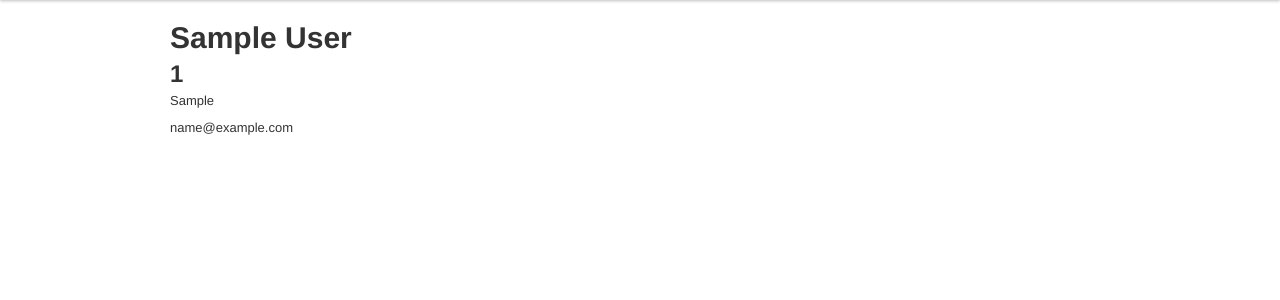
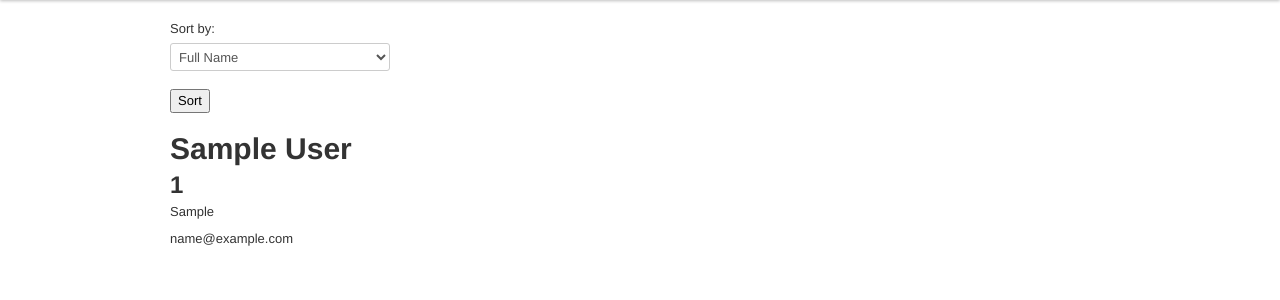
Before and after one commit to Eugen1y/test_website, a Django app: page /employees/ in a window 1280 px wide. Shown: the part 40-340 px from the top of the page. Run offline with Django 3.2, Linux system fonts and the light colour scheme; tables that the repository leaves empty hold one stand-in row (values such as "Sample post"); some libraries are stand-ins or nearby versions.

Commit message:
add sort by form

```diff
--- a/templates/employees.html
+++ b/templates/employees.html
@@ -1,13 +1,16 @@
 {% extends 'base.html' %}
 {% block content %}
+{% load static %}
+<form method="get" action="{% url 'employees' %}">
+    {% csrf_token %}
+    {{ form.as_p }}
+    <button type="submit">Sort</button>
+</form>
 
-      {% for i in employees %}
-
-<h1>{{i.full_name}}</h1>
-        <h2>{{i.level}}</h2>
-<p>{{i.position}}</p>
-<p>{{i.email}}</p>
-
+{% for employee in employees %}
+    <h1>{{ employee.full_name }}</h1>
+    <h2>{{ employee.level }}</h2>
+    <p>{{ employee.position }}</p>
+    <p>{{ employee.email }}</p>
 {% endfor %}
-
 {% endblock %}
--- /dev/null
+++ b/user/forms.py
@@ -0,0 +1,12 @@
+from django import forms
+
+class EmployeeSortForm(forms.Form):
+    SORT_CHOICES = (
+        ('full_name', 'Full Name'),
+        ('position', 'Position'),
+        ('hire_date', 'Hire Date'),
+        ('email', 'Email'),
+        ('level', 'Level'),
+    )
+
+    sort_by = forms.ChoiceField(choices=SORT_CHOICES, required=False, label='Sort by')
--- a/user/urls.py
+++ b/user/urls.py
@@ -1,8 +1,9 @@
 from django.urls import path
-from user.views import EmployeeListView, load_hierarchy, EmployeesListView
+from user.views import EmployeeListView, load_hierarchy, EmployeesListView, employee_list
 
 urlpatterns = [
     path('', EmployeeListView.as_view(), name='employee'),
     path('load_hierarchy/<int:employee_id>/', load_hierarchy, name='load_hierarchy'),
     path('employees/', EmployeesListView.as_view(), name='employees'),
+    path('employee-list/',employee_list,name='employee_list')
 ]
--- a/user/views.py
+++ b/user/views.py
@@ -2,6 +2,7 @@ from django.shortcuts import render
 from django.views.generic import ListView
 from django.http import JsonResponse
 from user.models import Employee
+from .forms import EmployeeSortForm
 
 
 class EmployeeListView(ListView):
@@ -19,7 +20,17 @@ class EmployeesListView(ListView):
     context_object_name = 'employees'
 
     def get_queryset(self):
+        form = EmployeeSortForm(self.request.GET)
+        if form.data:
+            if form.is_valid():
+                sort_by = form.cleaned_data['sort_by']
+                return Employee.objects.all().order_by(sort_by)
         return Employee.objects.all()
+
+    def get_context_data(self, **kwargs):
+        context = super().get_context_data(**kwargs)
+        context['form'] = EmployeeSortForm(self.request.GET)
+        return context
 
 
 def load_hierarchy(request, employee_id):
@@ -35,3 +46,15 @@ def load_hierarchy(request, employee_id):
 
     # Повернути дані у форматі JSON
     return JsonResponse(data, safe=False)
+
+
+def employee_list(request):
+    form = EmployeeSortForm(request.GET)
+
+    if form.is_valid():
+        sort_by = form.cleaned_data['sort_by']
+        employees = Employee.objects.all().order_by(sort_by)
+    else:
+        employees = Employee.objects.all()
+
+    return render(request, 'employees.html', {'employees': employees, 'form': form})
```
Also changed, not shown: user/models.py (line endings or trailing spaces).
